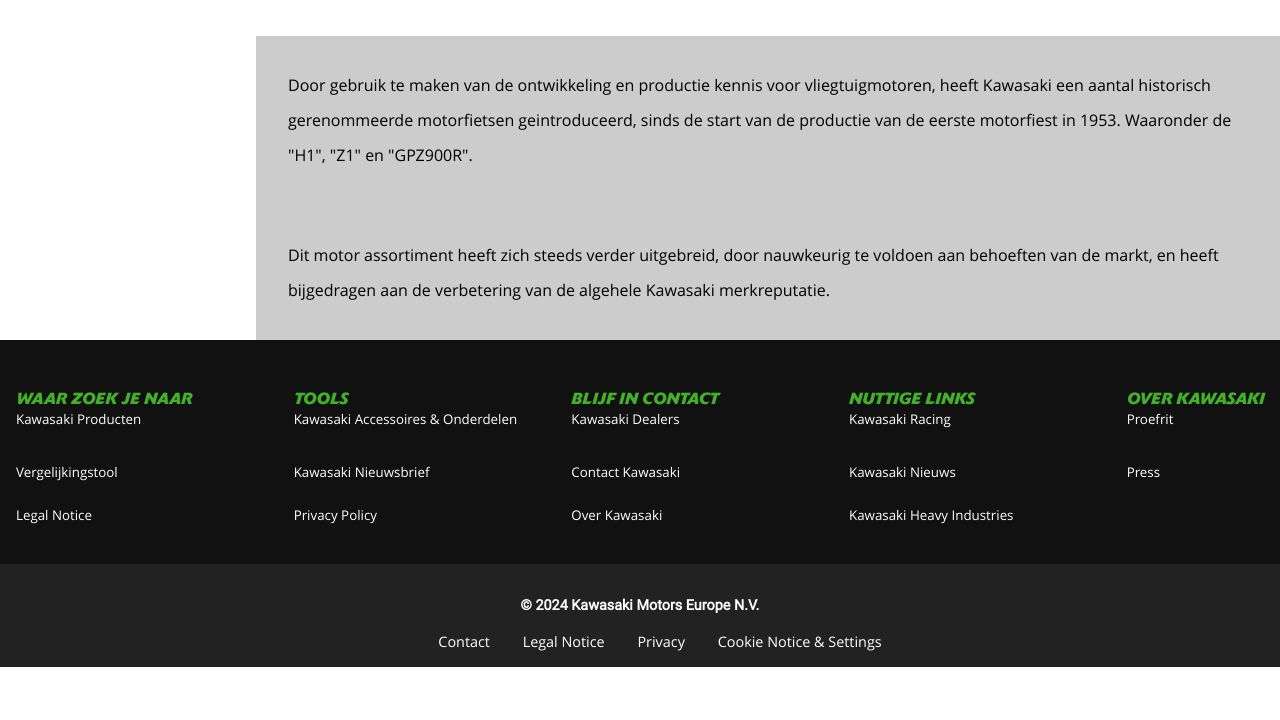
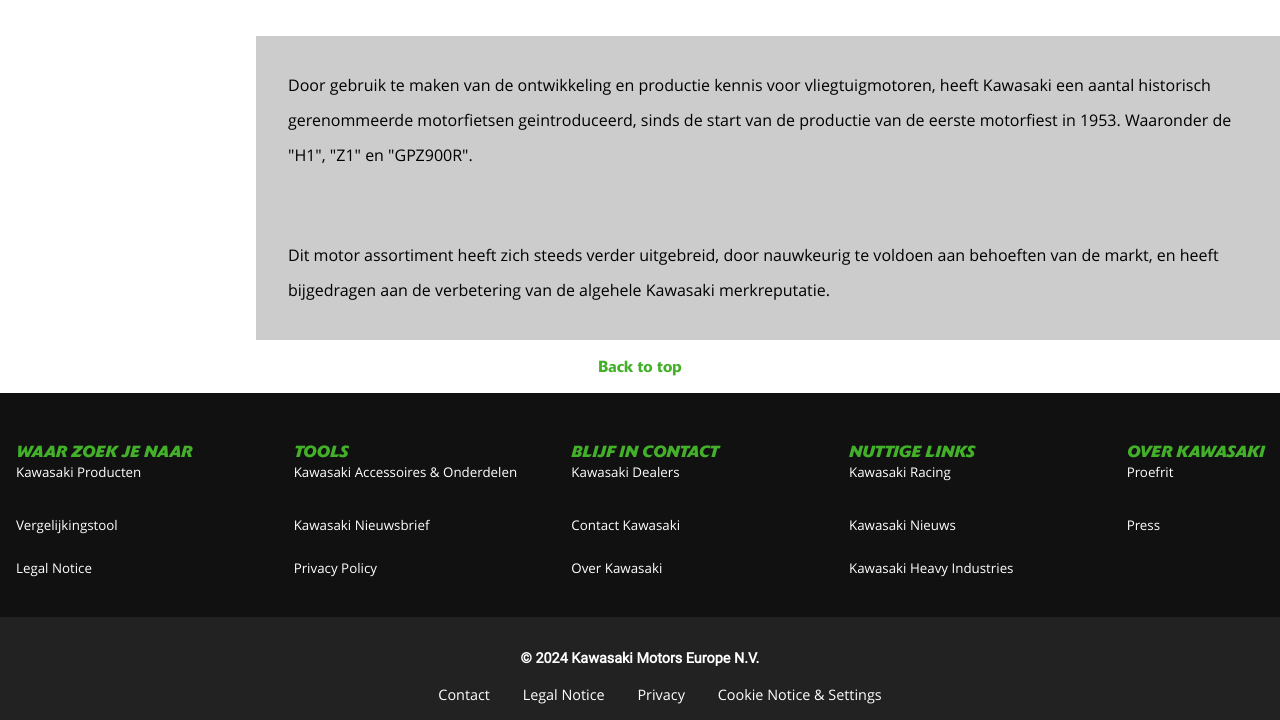
Before and after one commit to YuanLucht/FED-Yuan-lucht, a plain HTML site: page kernwaarden.html in a window 1280 px wide. Shown: the part 1309-2029 px from the top of the page. Before the commit the page ends 1976 px from the top, so only its background shows below. Drawn offline with Linux system fonts and the light colour scheme.

Commit message:
Add files via upload

```diff
--- a/kernwaarden.html
+++ b/kernwaarden.html
@@ -99,6 +99,8 @@
 	</main>
 
 	<footer>
+		<button title="Back to top">Back to top</button>
+
 		<section>
 			<h4>VOLG ONS OP</h4>
 			<ul>
```
Lines whose indentation alone changed are shown as unchanged.
